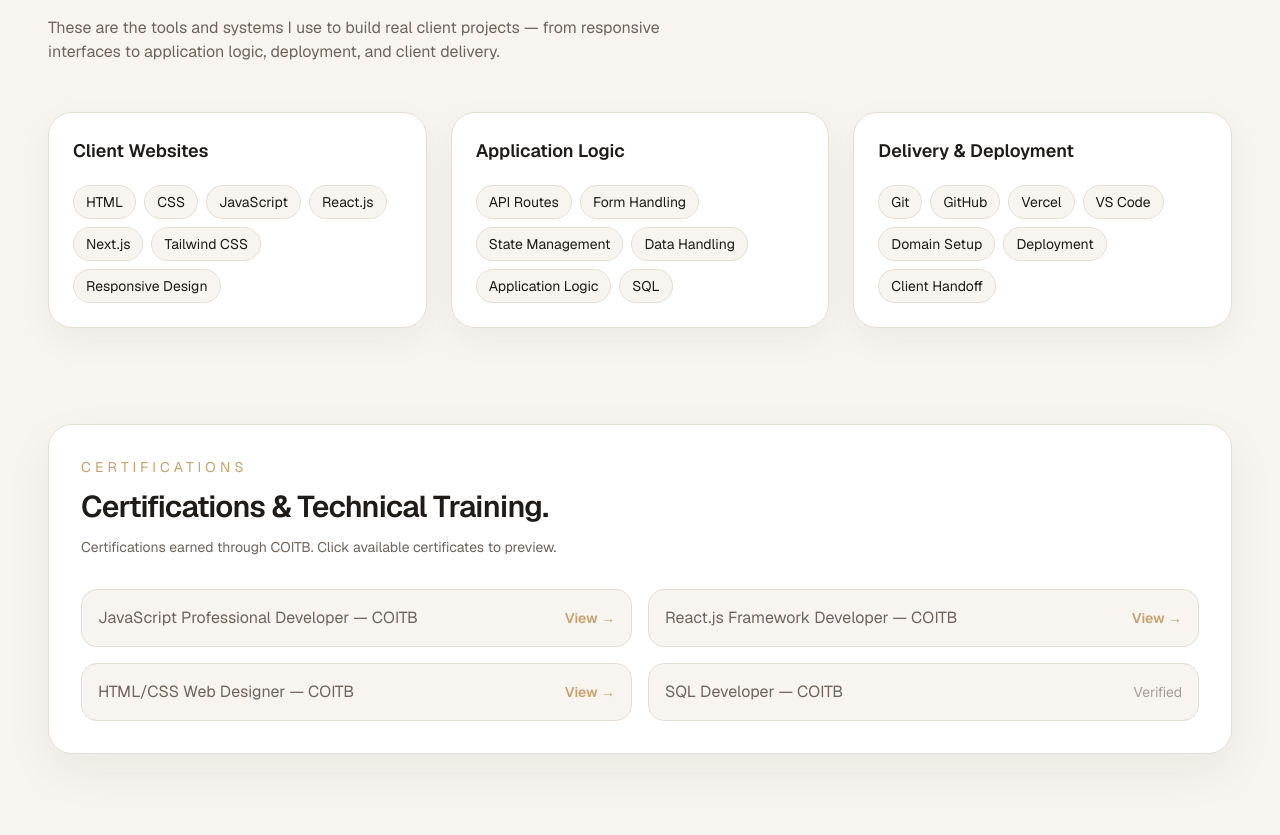
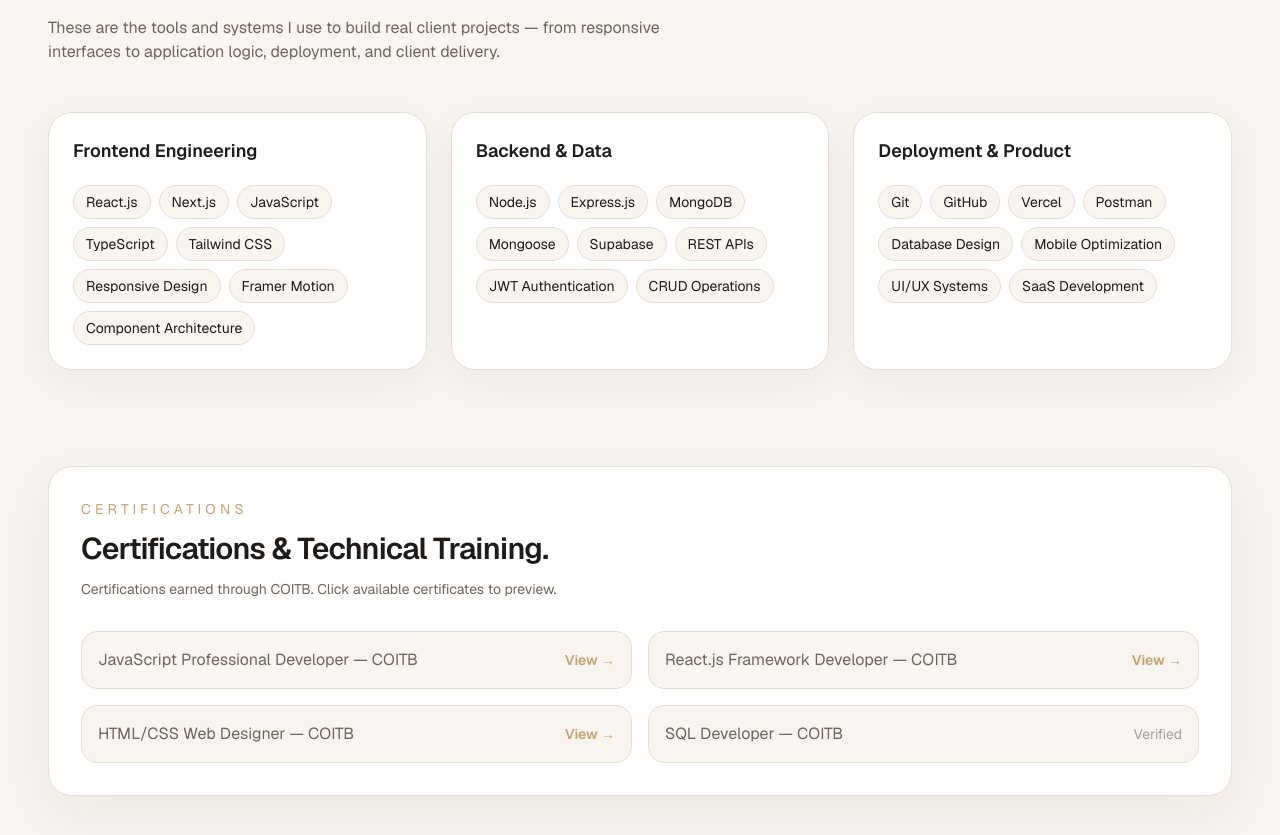
Before and after one commit to laurenabigailparker/lauren-parker-portfolio, a Next.js app: page / in a window 1280 px wide. Shown: the part 6202-7037 px from the top of the page. Built offline with nearby package versions, Linux system fonts and the light colour scheme.

Commit message:
Updated portfolio skills section

```diff
--- a/app/page.tsx
+++ b/app/page.tsx
@@ -230,41 +230,47 @@
 
 const skillGroups = [
   {
-    title: "Client Websites",
+    title: "Frontend Engineering",
     skills: [
-      "HTML",
-      "CSS",
-      "JavaScript",
       "React.js",
       "Next.js",
+      "JavaScript",
+      "TypeScript",
       "Tailwind CSS",
       "Responsive Design",
+      "Framer Motion",
+      "Component Architecture",
     ],
   },
+
   {
-    title: "Application Logic",
+    title: "Backend & Data",
     skills: [
-      "API Routes",
-      "Form Handling",
-      "State Management",
-      "Data Handling",
-      "Application Logic",
-      "SQL",
+      "Node.js",
+      "Express.js",
+      "MongoDB",
+      "Mongoose",
+      "Supabase",
+      "REST APIs",
+      "JWT Authentication",
+      "CRUD Operations",
     ],
   },
+
   {
-    title: "Delivery & Deployment",
+    title: "Deployment & Product",
     skills: [
       "Git",
       "GitHub",
       "Vercel",
-      "VS Code",
-      "Domain Setup",
-      "Deployment",
-      "Client Handoff",
+      "Postman",
+      "Database Design",
+      "Mobile Optimization",
+      "UI/UX Systems",
+      "SaaS Development",
     ],
   },
-];
+]
 
 const certifications = [
   {
```
